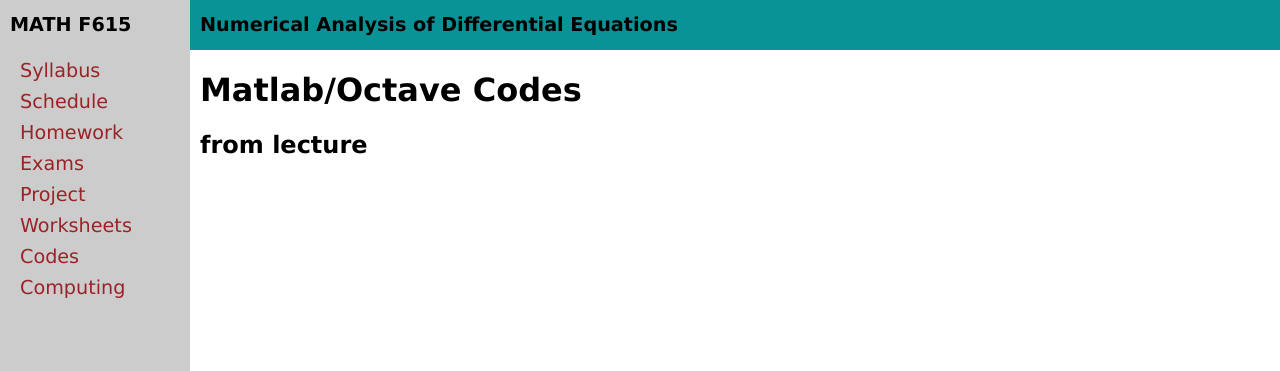
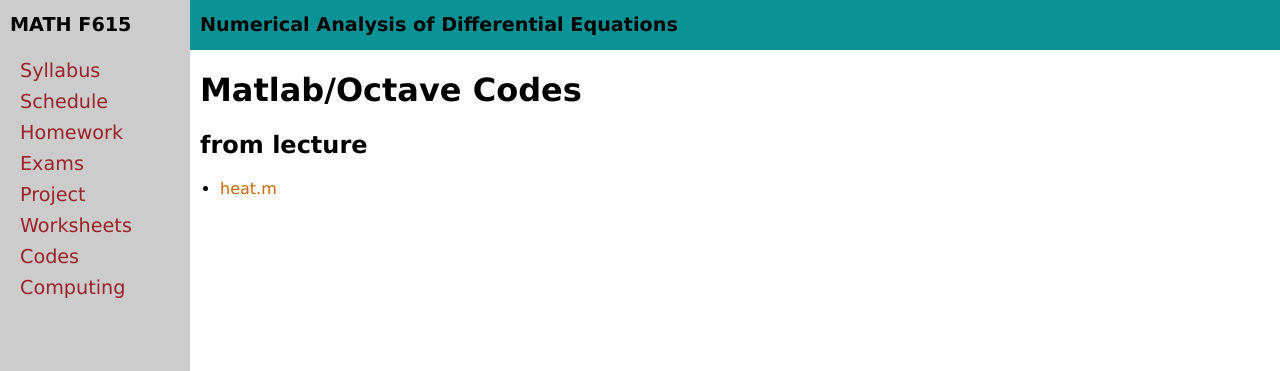
Before and after one commit to bueler/nade, a Jekyll site: the page built from codes.md, in a window 1280 px wide. Shown: the top 371 px of the page. Built offline with Jekyll 4.4.1, drawn with Linux system fonts in a browser that asks for light colours.

Commit message:
post code for tomorrow lecture

```diff
--- a/codes.md
+++ b/codes.md
@@ -6,3 +6,5 @@ title: Matlab/Octave Codes
 # Matlab/Octave Codes
 
 ## from lecture
+
+  * [heat.m](assets/codes/heat.m)
```
Also changed, not shown: 1 other file.
